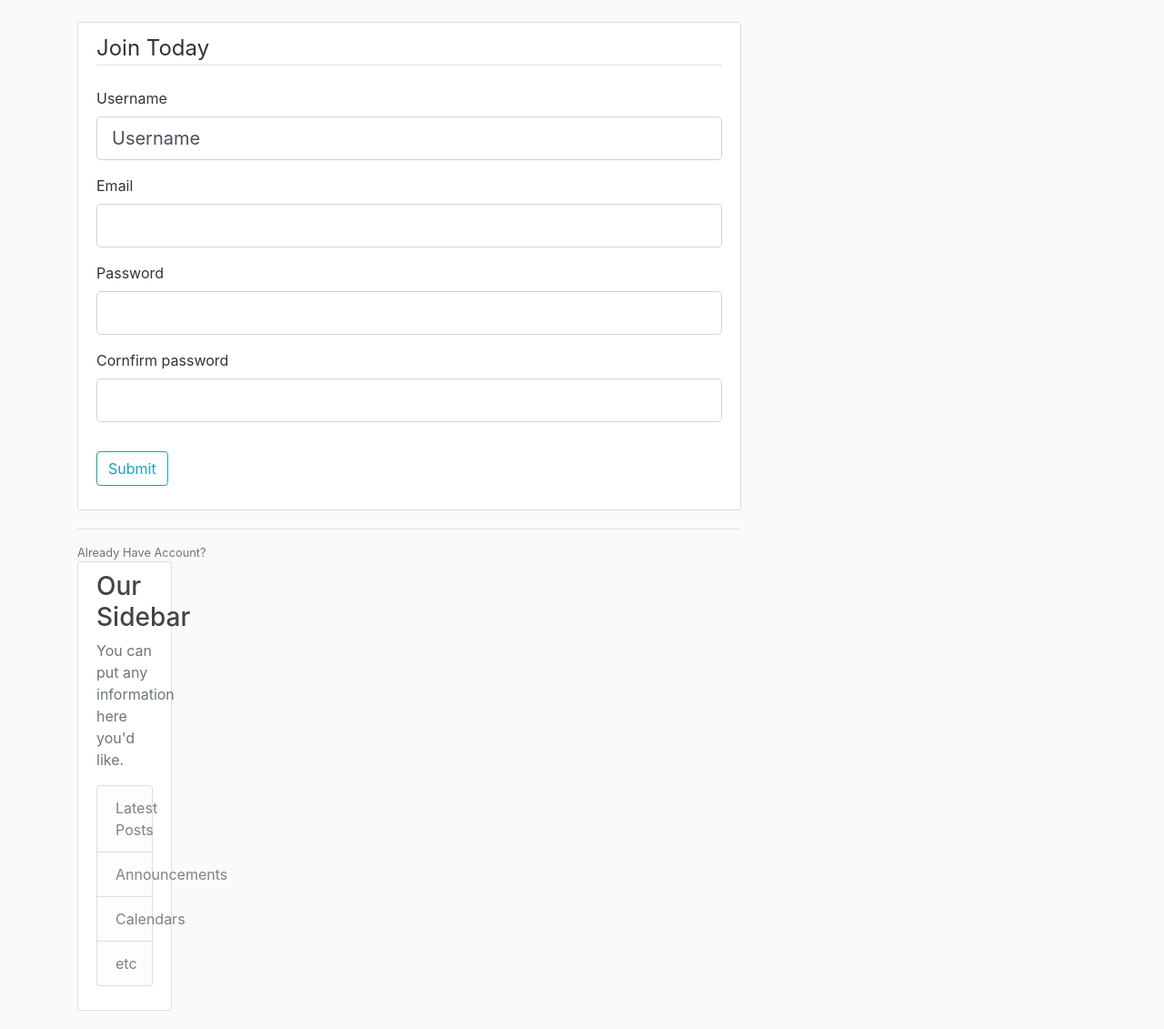
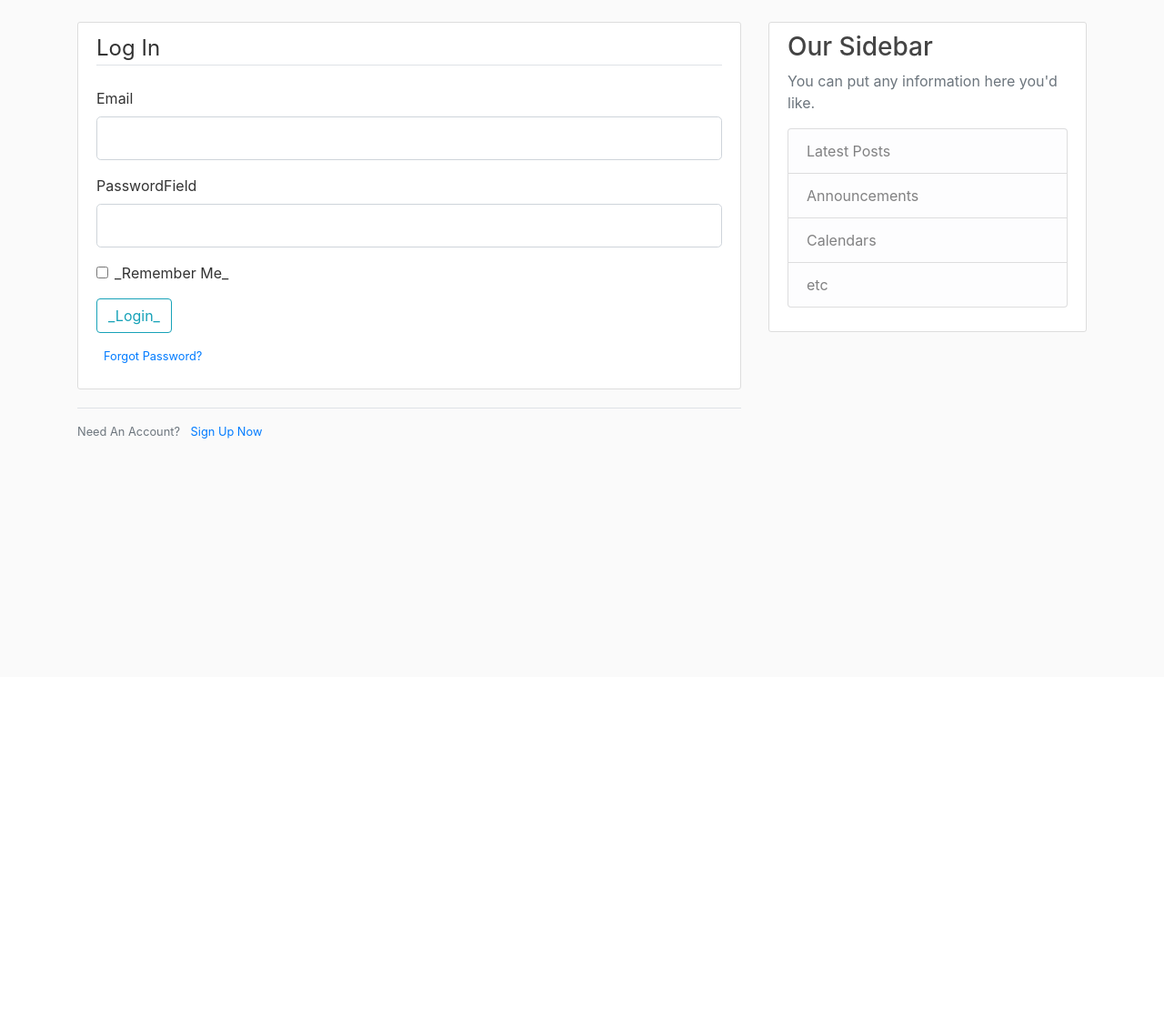
Before and after one commit to Blackscure/Flask_Blog, a Flask app: template src/templates/login.html in a window 1280 px wide. Shown: the part 56-1187 px from the top of the page at 91% size. After the commit the page ends 538 px from the top, so only its background shows below. Run offline with Flask 2, Linux system fonts and the light colour scheme; the template is opened without the code that fills it: values that come from a table or form of the project are taken from there, most other values are stand-ins (such as "Sample title", 1, 10 or a date in 2020); form fields are guessed from the names that the template uses; some libraries are stand-ins or nearby versions.

Commit message:
my commits

```diff
--- a/src/ flask_blog.py
+++ /dev/null
@@ -1,43 +0,0 @@
-from flask import Flask,render_template, url_for
-from forms import RegistrationForm, LoginForm
-
-
-app = Flask(__name__)
-
-app.config['SECRET_KEY'] = 'Blackcure'
-
-posts = [
-    {
-        'author': 'Blacks Cure',
-        'title': 'Blog Post1',
-        'date_posted': 'october 20, 2018'
-    },
-    {
-        'author': 'Ney neema',
-        'title': 'Blog Post2',
-        'date_posted': 'october 7, 2018'
-    }
-]
-
-
-
-@app.route("/")
-def hello():
-    return render_template("home.html", posts=posts)
-
-@app.route("/about")
-def about():
-    return render_template("about.html", title='About')
-
-@app.route("/register")
-def register():
-    return render_template("register.html", title='Register', form=form)
-
-
-@app.route("/login")
-def login():
-    return render_template("login.html", title='Login', form=form)
-
-
-if __name__ == "__main__":
-    app.run(debug=True)
--- /dev/null
+++ b/src/flask_blog.py
@@ -0,0 +1,56 @@
+from flask import Flask, render_template, url_for, flash, redirect
+from forms import RegistrationForm, LoginForm
+
+app = Flask(__name__)
+app.config['SECRET_KEY'] = 'Blackscure'
+
+posts = [
+    {
+        'author': 'Corey Schafer',
+        'title': 'Blog Post 1',
+        'content': 'First post content',
+        'date_posted': 'April 20, 2018'
+    },
+    {
+        'author': 'Jane Doe',
+        'title': 'Blog Post 2',
+        'content': 'Second post content',
+        'date_posted': 'April 21, 2018'
+    }
+]
+
+
+@app.route("/")
+@app.route("/home")
+def home():
+    return render_template('home.html', posts=posts)
+
+
+@app.route("/about")
+def about():
+    return render_template('about.html', title='About')
+
+
+@app.route("/register", methods=['GET', 'POST'])
+def register():
+    form = RegistrationForm()
+    if form.validate_on_submit():
+        #flash(f'Account created for {form.username.data}', 'success')
+        return redirect(url_for('home'))
+    return render_template('register.html', title='Register', form=form)
+
+
+@app.route("/login", methods=['GET', 'POST'])
+def login():
+    form = LoginForm()
+    if form.validate_on_submit():
+        if form.email.data == 'admin@blog.com' and form.password.data == 'password':
+            flash('You have been logged in!', 'success')
+            return redirect(url_for('home'))
+        else:
+            flash('Login Unsuccessful. Please check username and password', 'danger')
+    return render_template('login.html', title='Login', form=form)
+
+
+if __name__ == '__main__':
+    app.run(debug=True)
--- a/src/templates/login.html
+++ b/src/templates/login.html
@@ -4,34 +4,49 @@
         <form method="POST" action="">
             {{ form.hidden_tag() }}
             <fieldset class="form-group">
-                <legend class="border-bottom mb-4">Join Today</legend>
-                <div class="form-group">
-                    {{ form.username.label(class="form-control-label") }}
-                    {{ form.username.label(class="form-control form-control-lg") }}
-                </div>
+                <legend class="border-bottom mb-4">Log In</legend>
                 <div class="form-group">
                     {{ form.email.label(class="form-control-label") }}
+                    {% if form.email.errors %}
+                        {{ form.email(class="form-control form-control-lg is-invalid") }}
+                        <div class="invalid-feedback">
+                            {% for error in form.email.errors %}
+                                <span>{{ error }}</span>
+                            {% endfor %}
+                        </div>
+                    {% else %}
                         {{ form.email(class="form-control form-control-lg") }}
+                    {% endif %}
                 </div>
                 <div class="form-group">
                     {{ form.password.label(class="form-control-label") }}
+                    {% if form.password.errors %}
+                        {{ form.password(class="form-control form-control-lg is-invalid") }}
+                        <div class="invalid-feedback">
+                            {% for error in form.password.errors %}
+                                <span>{{ error }}</span>
+                            {% endfor %}
+                        </div>
+                    {% else %}
                         {{ form.password(class="form-control form-control-lg") }}
+                    {% endif %}
                 </div>
-                <div class="form-group">
-                    {{ form.cornfirm_password.label(class="form-control-label") }}
-                    {{ form.cornfirm_password(class="form-control form-control-lg") }}
+                <div class="form-check">
+                    {{ form.remember(class="form-check-input") }}
+                    {{ form.remember.label(class="form-check-label") }}
                 </div>
             </fieldset>
             <div class="form-group">
                 {{ form.submit(class="btn btn-outline-info") }}
             </div>
+            <small class="text-muted ml-2">
+                <a href="#">Forgot Password?</a>
+            </small>
         </form>
     </div>
     <div class="border-top pt-3">
         <small class="text-muted">
-           Already Have Account? <a class="ml=2" href="{{ url_for('login') }}"><sign In/a>
-
+            Need An Account? <a class="ml-2" href="{{ url_for('register') }}">Sign Up Now</a>
         </small>
     </div>
-
-{% endblock %}
+{% endblock content %}
```
Also changed, not shown: src/forms.py (renamed from src/ forms.py), 1 other file. Lines whose indentation alone changed are shown as unchanged.
